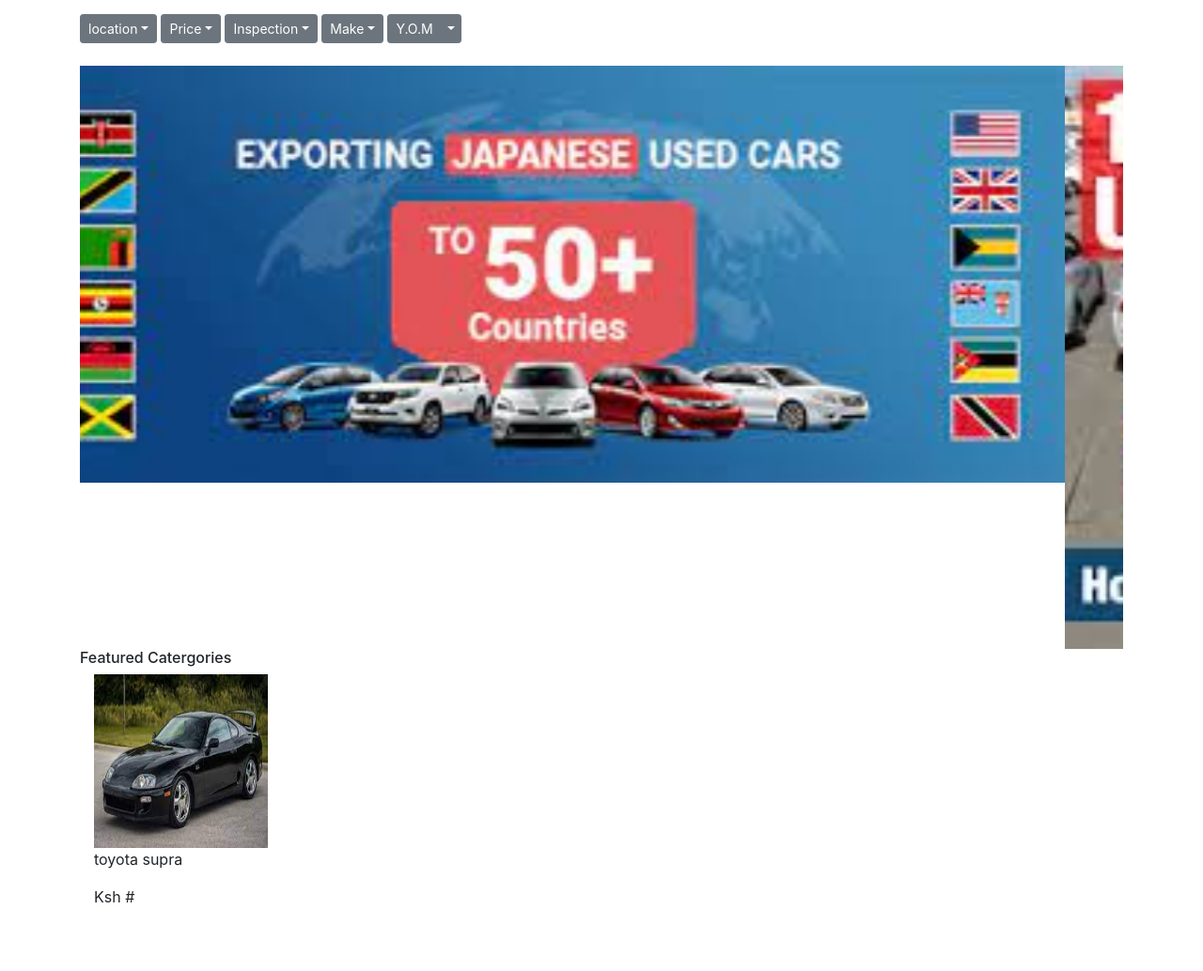
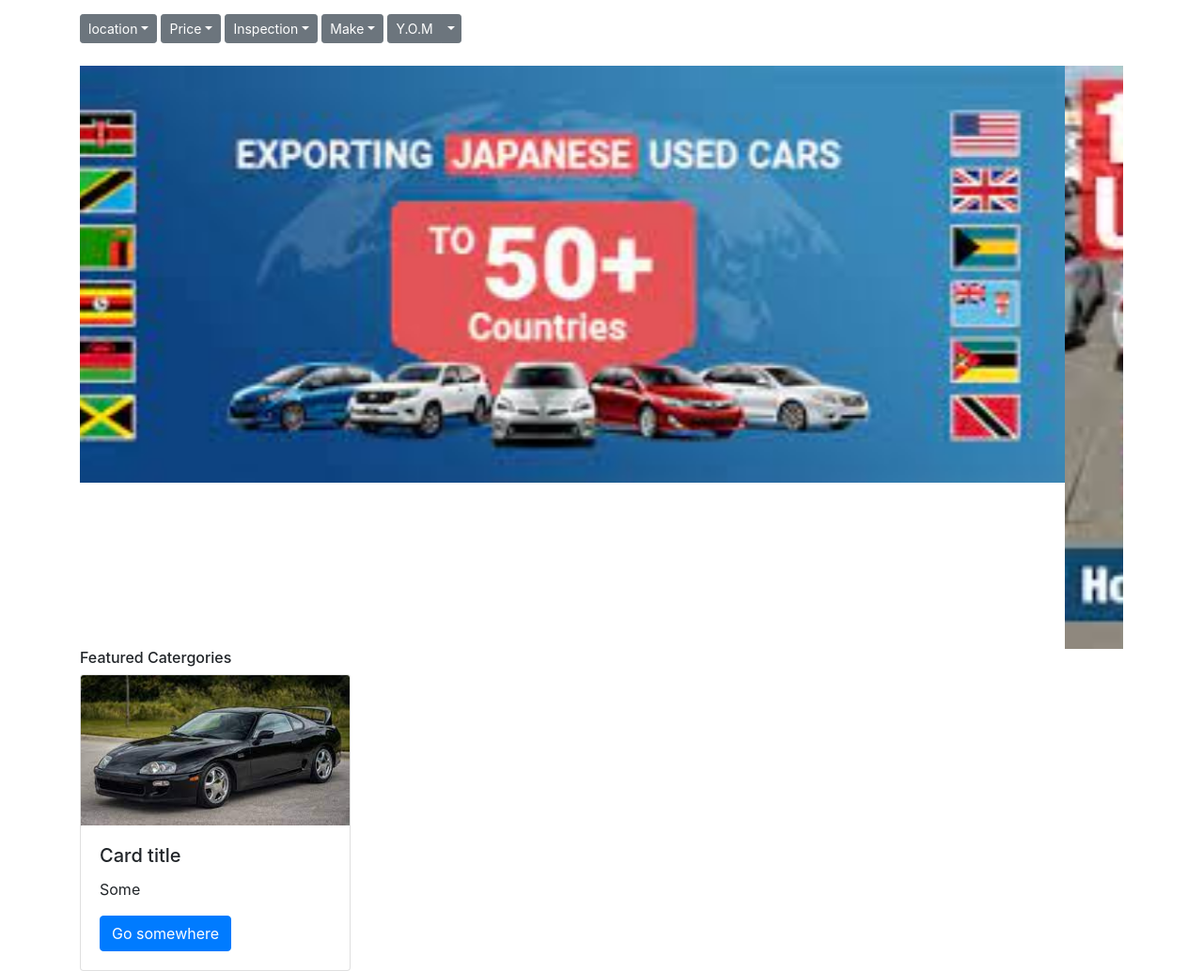
Before and after one commit to Paps254/car-dealers, a plain HTML site: page index.html in a window 1280 px wide. Shown: the part 67-1101 px from the top of the page at 94% size. Before the commit the page ends 1050 px from the top, so only its background shows below. Drawn offline with nearby package versions, Linux system fonts and the light colour scheme.

Commit message:
new container file

```diff
--- a/index.html
+++ b/index.html
@@ -115,13 +115,15 @@
         <div>
             <h6>Featured Catergories</h6>
         </div>
-        <div>
-            <div class="itm col">
-                <article class="prd _box _hvr">
-                 <img src="images/images11.jpeg" class="img" width="185" height="185" alt="#">
-                <p>toyota supra</p><p>Ksh #</p>
-                </article>
-            </div>
+        <div class="">
+            <div class="card" style="width: 18rem;">
+                <img src="images/images11.jpeg" class="card-img-top" alt="...">
+                <div class="card-body">
+                  <h5 class="card-title">Card title</h5>
+                  <p class="card-text">Some </p>
+                  <a href="#" class="btn btn-primary">Go somewhere</a>
+                </div>
+              </div>
         </div>
 
     </div>
```
